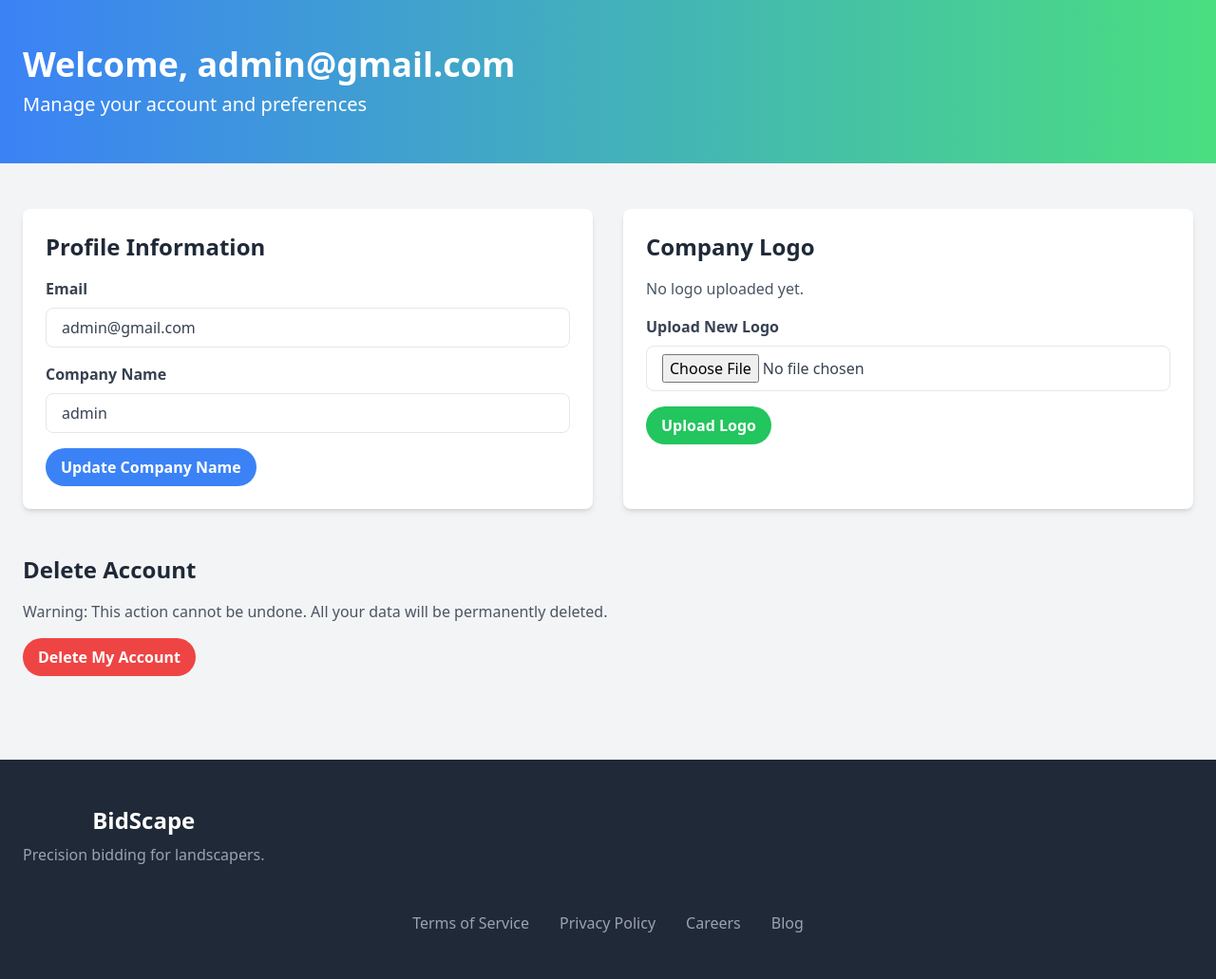
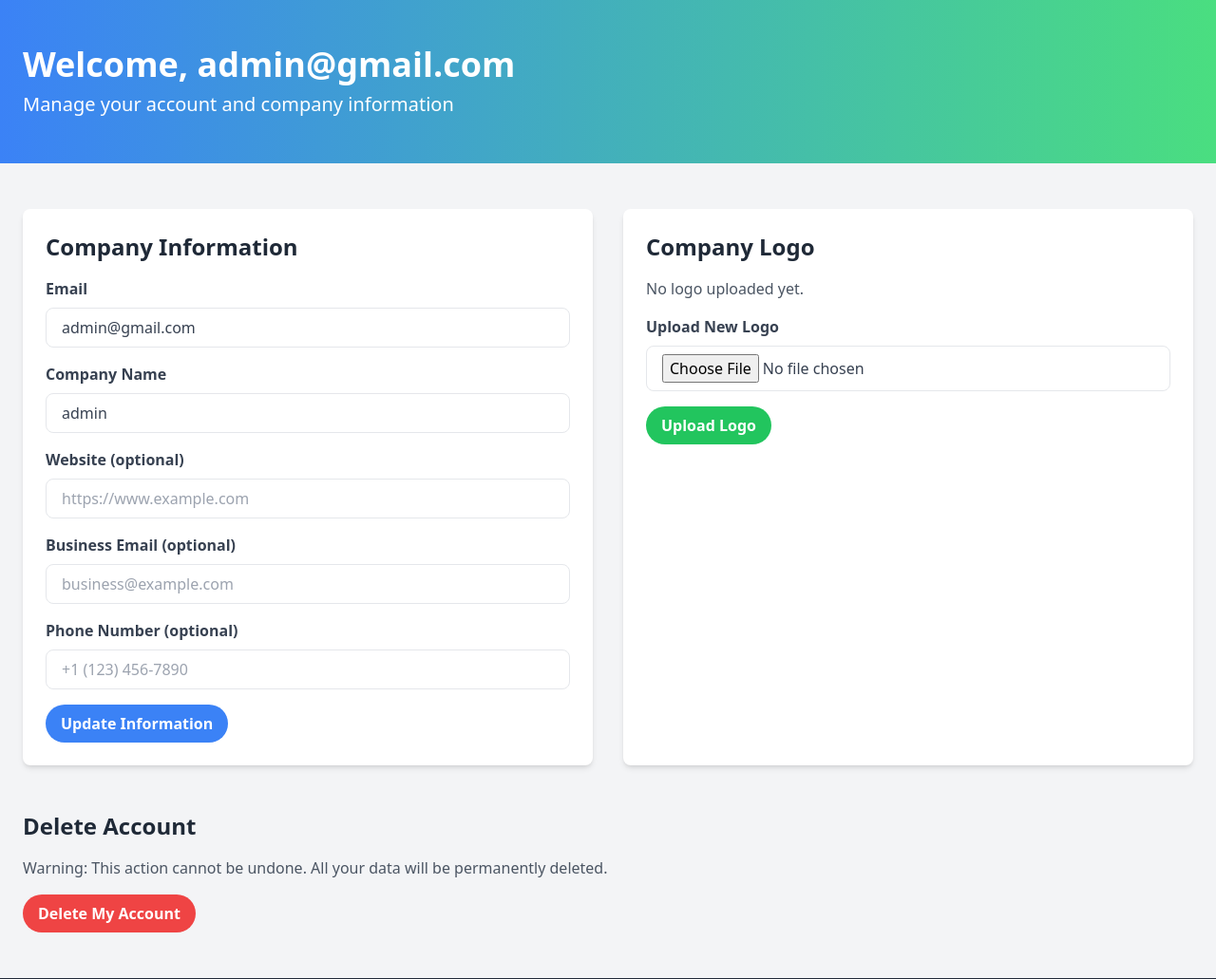
Before and after one commit to JohnathonCrowder/Landscape_bidder, a Flask app: page /account in a window 1280 px wide. Shown: the part 88-1119 px from the top of the page at 95% size. Run offline with Flask 3, Linux system fonts and the light colour scheme; a user stored in the database is signed in; some libraries are stand-ins or nearby versions.

Commit message:
Added More Optional Company Information Fields

```diff
--- a/app/models.py
+++ b/app/models.py
@@ -10,8 +10,11 @@ class User(UserMixin, db.Model):
     password_hash = db.Column(db.String(128))
     logo = db.Column(db.LargeBinary, nullable=True)
     logo_mimetype = db.Column(db.String(64), nullable=True)
+    website = db.Column(db.String(120), nullable=True)
+    business_email = db.Column(db.String(120), nullable=True)
+    phone_number = db.Column(db.String(20), nullable=True)
+    is_admin = db.Column(db.Boolean, default=False)
 
-    is_admin = db.Column(db.Boolean, default=False)
 
     def set_password(self, password):
         self.password_hash = generate_password_hash(password)
--- a/app/routes.py
+++ b/app/routes.py
@@ -285,6 +285,18 @@ def update_company_name():
     flash('Company name updated successfully')
     return redirect(url_for('main.account'))
 
+@bp.route('/update_account', methods=['POST'])
+@login_required
+def update_account():
+    current_user.company_name = request.form.get('company_name', '').strip() or None
+    current_user.website = request.form.get('website', '').strip() or None
+    current_user.business_email = request.form.get('business_email', '').strip() or None
+    current_user.phone_number = request.form.get('phone_number', '').strip() or None
+
+    db.session.commit()
+    flash('Your account information has been updated successfully', 'success')
+    return redirect(url_for('main.account'))
+
 @bp.route('/custom-bidder', methods=['GET', 'POST'])
 def custom_bidder():
     if request.method == 'POST':
--- a/app/templates/account.html
+++ b/app/templates/account.html
@@ -6,16 +6,16 @@
 <div class="bg-gradient-to-r from-blue-500 to-green-400 text-white py-12">
     <div class="container mx-auto px-6">
         <h1 class="text-4xl font-bold mb-2">Welcome, {{ current_user.email }}</h1>
-        <p class="text-xl">Manage your account and preferences</p>
+        <p class="text-xl">Manage your account and company information</p>
     </div>
 </div>
 
 <div class="container mx-auto px-6 py-12">
     <div class="grid grid-cols-1 md:grid-cols-2 gap-8">
-        <!-- Profile Information -->
+        <!-- Company Information -->
         <div class="bg-white rounded-lg shadow-md p-6">
-            <h2 class="text-2xl font-bold text-gray-800 mb-4">Profile Information</h2>
-            <form action="{{ url_for('main.update_company_name') }}" method="POST" class="space-y-4">
+            <h2 class="text-2xl font-bold text-gray-800 mb-4">Company Information</h2>
+            <form action="{{ url_for('main.update_account') }}" method="POST" class="space-y-4">
                 <div>
                     <label for="email" class="block text-gray-700 font-semibold mb-2">Email</label>
                     <input type="email" id="email" value="{{ current_user.email }}" class="w-full px-4 py-2 border rounded-lg text-gray-700 focus:outline-none focus:border-blue-500" readonly>
@@ -24,8 +24,20 @@
                     <label for="company_name" class="block text-gray-700 font-semibold mb-2">Company Name</label>
                     <input type="text" id="company_name" name="company_name" value="{{ current_user.company_name or '' }}" class="w-full px-4 py-2 border rounded-lg text-gray-700 focus:outline-none focus:border-blue-500">
                 </div>
+                <div>
+                    <label for="website" class="block text-gray-700 font-semibold mb-2">Website (optional)</label>
+                    <input type="url" id="website" name="website" value="{{ current_user.website or '' }}" class="w-full px-4 py-2 border rounded-lg text-gray-700 focus:outline-none focus:border-blue-500" placeholder="https://www.example.com">
+                </div>
+                <div>
+                    <label for="business_email" class="block text-gray-700 font-semibold mb-2">Business Email (optional)</label>
+                    <input type="email" id="business_email" name="business_email" value="{{ current_user.business_email or '' }}" class="w-full px-4 py-2 border rounded-lg text-gray-700 focus:outline-none focus:border-blue-500" placeholder="business@example.com">
+                </div>
+                <div>
+                    <label for="phone_number" class="block text-gray-700 font-semibold mb-2">Phone Number (optional)</label>
+                    <input type="tel" id="phone_number" name="phone_number" value="{{ current_user.phone_number or '' }}" class="w-full px-4 py-2 border rounded-lg text-gray-700 focus:outline-none focus:border-blue-500" placeholder="+1 (123) 456-7890">
+                </div>
                 <button type="submit" class="bg-blue-500 text-white font-bold py-2 px-4 rounded-full hover:bg-blue-600 transition duration-300 ease-in-out">
-                    Update Company Name
+                    Update Information
                 </button>
             </form>
         </div>
```
Also changed, not shown: migrations/versions/1973120a3803_add_company_details_fields.py (added, +36 -0 lines), app.db.
